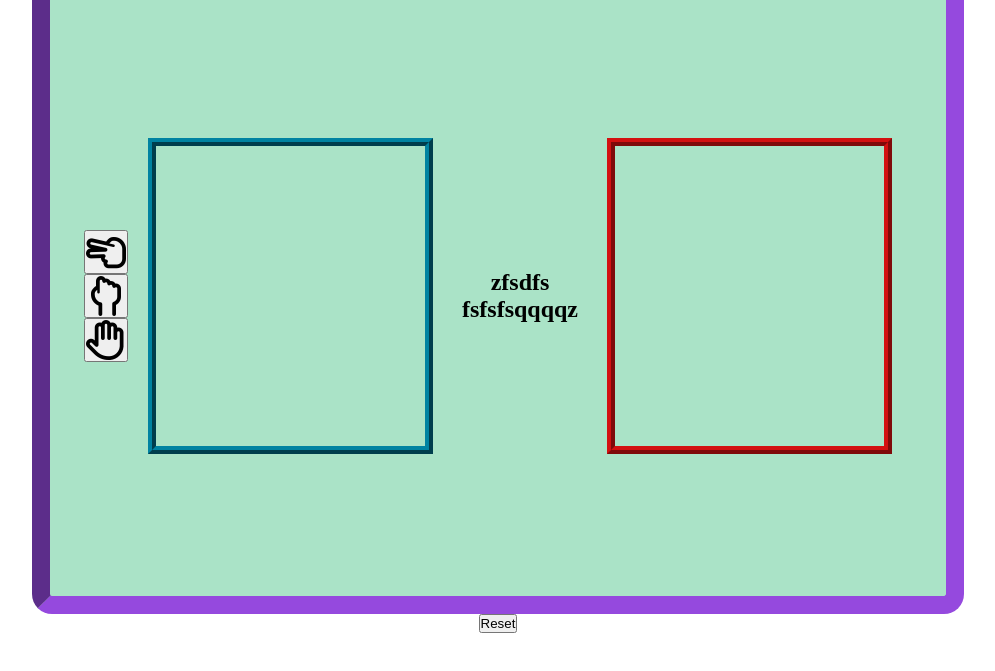
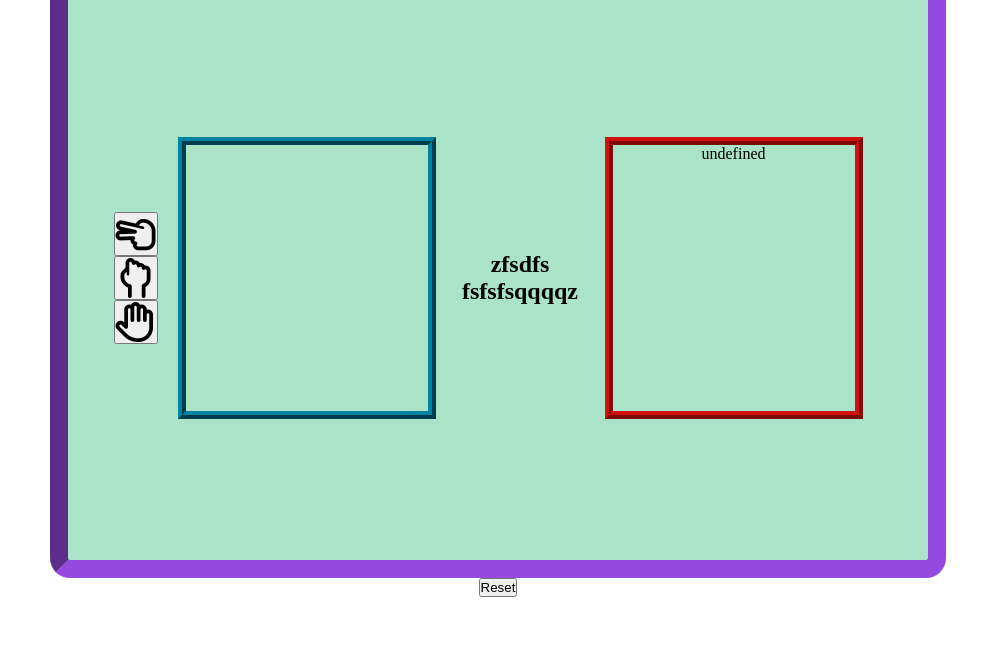
Before and after one commit to manucarenjot/chi-fu-mi, a plain HTML site: page index.html in a window 1280 px wide. Both pictures are taken after a click on the button 248 px from the left and 311 px from the top of the page. Shown: the part 59-730 px from the top of the page, without its empty margins (142-1137 px from the left). Drawn offline with Linux system fonts and the light colour scheme.

Commit message:
Chi fu mi

```diff
--- a/app.js
+++ b/app.js
@@ -0,0 +1,15 @@
+let joueur1 = document.getElementById('joueur1');
+let joueur2 = document.getElementById('joueur2');
+
+
+let cissor = document.getElementById('cissor');
+let rock = document.getElementById('rock');
+let papper = document.getElementById('rock');
+
+let tableau = ['cissor', 'rock', 'papper'];
+
+
+cissor.addEventListener("click", function (){
+    let randomTab = Math.round(Math.random() * tableau.length);
+    joueur2.innerHTML = tableau[randomTab];
+})
--- a/style.css
+++ b/style.css
@@ -1,7 +1,7 @@
 * {
     margin: 0;
     padding: 0;
-    box-sizing: 0;
+    box-sizing: border-box;
 }
 
 body {
```
